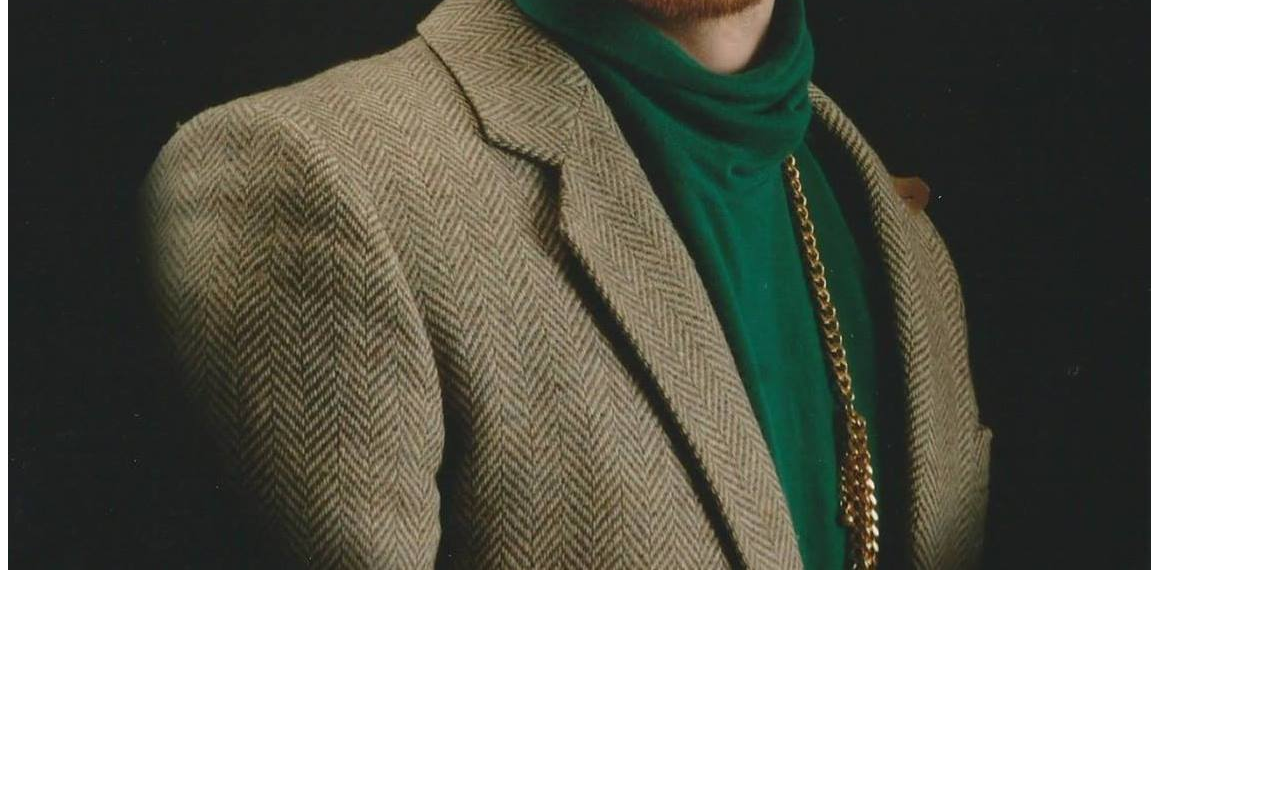
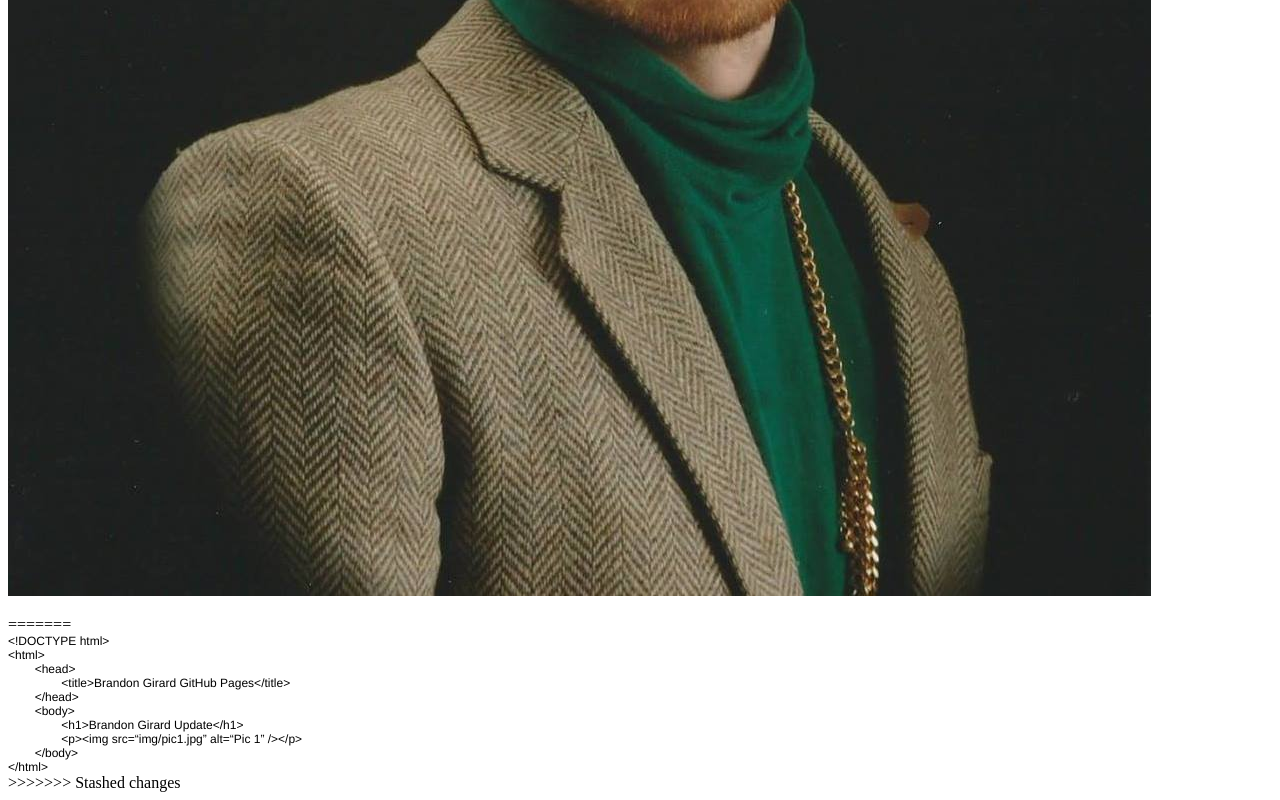
Before and after one commit to bjg1993/bjg1993.github.io, a plain HTML site: page index.html in a window 1280 px wide. Shown: the part 653-1453 px from the top of the page. Before the commit the page ends 1243 px from the top, so only its background shows below. Drawn offline with Linux system fonts and the light colour scheme.

Commit message:
brandon girard update

```diff
--- a/index.html
+++ b/index.html
@@ -1,5 +1,6 @@
 <!DOCTYPE html>
 <html>
+<<<<<<< Updated upstream
   <head>
     <title>Brandon Girard Github Pages</title>
   </head>
@@ -7,4 +8,29 @@
     <h1>Brandon Girard</h1>
     <p><img src="img/pic1.jpg" alt="PIC1" /></p>
   </body>
+=======
+<head>
+  <meta http-equiv="Content-Type" content="text/html; charset=utf-8">
+  <meta http-equiv="Content-Style-Type" content="text/css">
+  <title></title>
+  <meta name="Generator" content="Cocoa HTML Writer">
+  <meta name="CocoaVersion" content="1265.21">
+  <style type="text/css">
+    p.p1 {margin: 0.0px 0.0px 0.0px 0.0px; font: 12.0px Helvetica}
+    span.Apple-tab-span {white-space:pre}
+  </style>
+</head>
+<body>
+<p class="p1">&lt;!DOCTYPE html&gt;</p>
+<p class="p1">&lt;html&gt;</p>
+<p class="p1"><span class="Apple-tab-span">	</span>&lt;head&gt;</p>
+<p class="p1"><span class="Apple-tab-span">	</span><span class="Apple-tab-span">	</span>&lt;title&gt;Brandon Girard GitHub Pages&lt;/title&gt;</p>
+<p class="p1"><span class="Apple-tab-span">	</span>&lt;/head&gt;</p>
+<p class="p1"><span class="Apple-tab-span">	</span>&lt;body&gt;</p>
+<p class="p1"><span class="Apple-tab-span">	</span><span class="Apple-tab-span">	</span>&lt;h1&gt;Brandon Girard Update&lt;/h1&gt;</p>
+<p class="p1"><span class="Apple-tab-span">	</span><span class="Apple-tab-span">	</span>&lt;p&gt;&lt;img src=“img/pic1.jpg” alt=“Pic 1” /&gt;&lt;/p&gt;</p>
+<p class="p1"><span class="Apple-tab-span">	</span>&lt;/body&gt;</p>
+<p class="p1">&lt;/html&gt;</p>
+</body>
+>>>>>>> Stashed changes
 </html>
```
